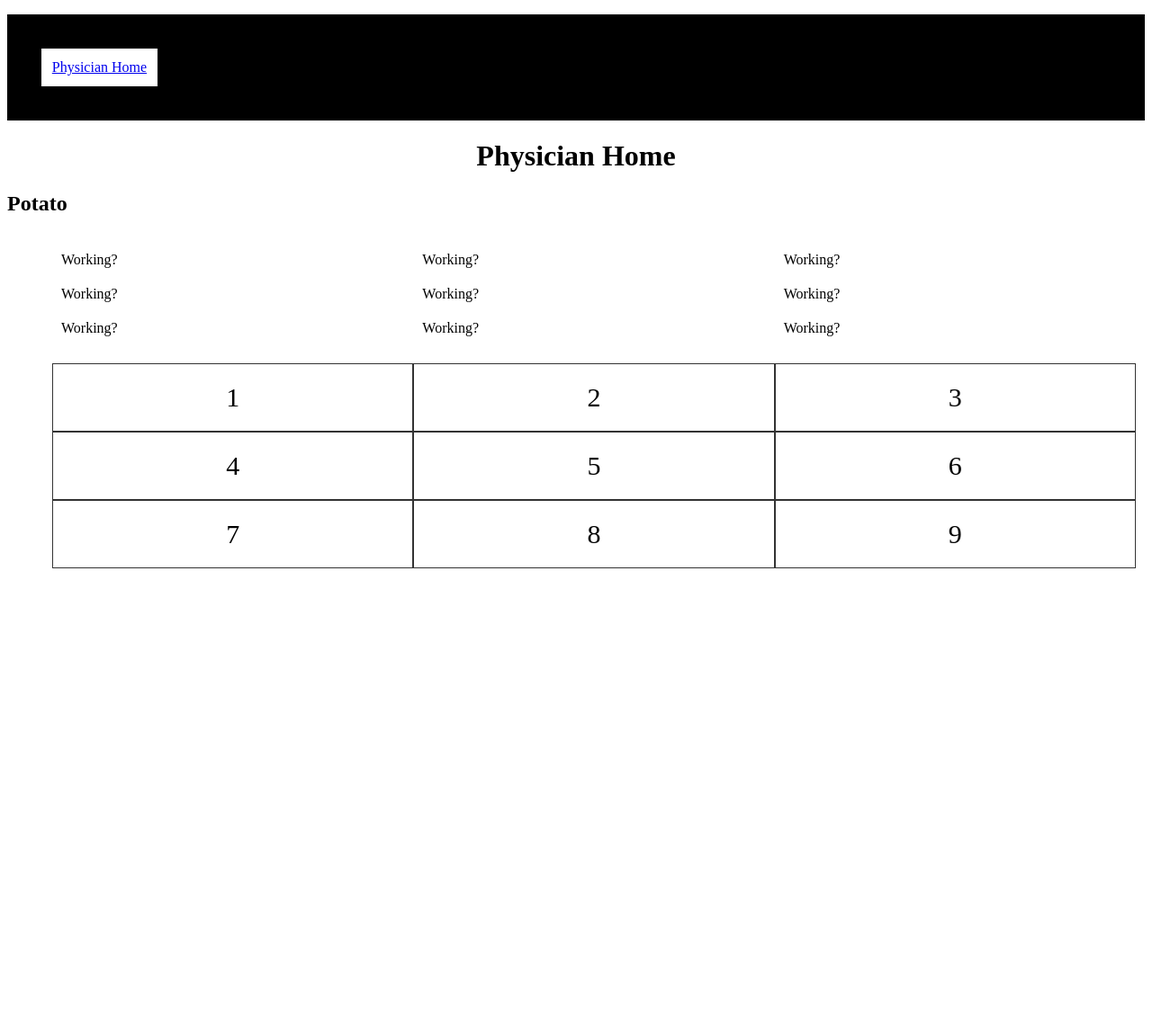
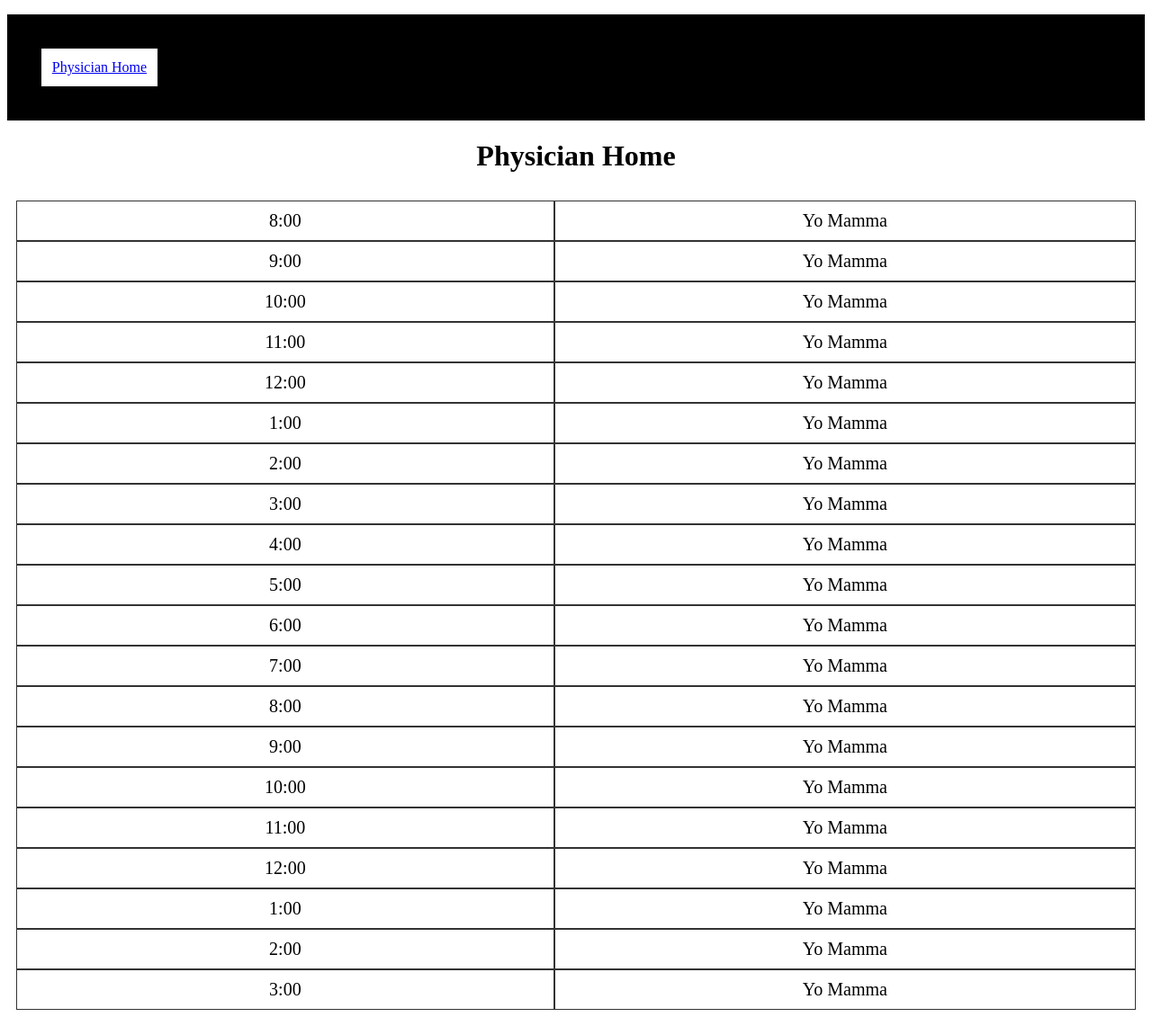
Before and after one commit to zaneddennis/trajan, a Django app: page /trajan/physician/1/ in a window 1280 px wide. Shown: the whole page at 90% size. Before the commit the page ends 632 px from the top, so only its background shows below. Run offline with Django 3.2, Linux system fonts and the light colour scheme.

Commit message:
Finished the home screen

```diff
--- a/trajan/static/trajan/physicianHome.css
+++ b/trajan/static/trajan/physicianHome.css
@@ -1,16 +1,19 @@
 .grid-container {
   display: grid;
-  grid-template-columns: auto auto auto;
+  grid-template-columns: auto auto;
   padding: 10px;
 }
 .grid-item {
   background-color: rgba(255, 255, 255, 0.8);
   border: 1px solid rgba(0, 0, 0, 0.8);
-  padding: 20px;
-  font-size: 30px;
+  padding: 10px;
+  font-size: 20px;
   text-align: center;
 }
 h1{
   text-align: center;
   width: 100%;
 }
+.stuff{
+  display: inline-block;
+}
--- a/trajan/templates/trajan/physicianHome.html
+++ b/trajan/templates/trajan/physicianHome.html
@@ -14,33 +14,41 @@
      </ul>
    </nav>
 
-   <h1> Physician Home</h1>
-  <h2> Potato</h2>
-   <ul>
-     <div id ="board"class="grid-container">
+   <h1>Physician Home</h1>
+   <div id ="board" class="grid-container">
           <script>
-          for(x=0; x<9;x++)
+          var time = 7;
+          for(x=0; x<40;x++)
           {
             var board = document.createElement('div');
-            board.className = "grid-container";
-            board.innerText = "Working?"
+            board.className = "grid-item";
+
+
+            //Set the left hand column to the time
+            if(x%2==0)
+            {
+              time = time+1;
+
+              if(time>12)
+              {
+                time = 1;
+              }
+              board.innerText = time+':00'
+            }
+            //Set the middle column to patient name
+            if(x%2==1)
+            {
+              //get the patient name..
+              board.innerText = "Yo Mamma"
+            }
+
+
             document.getElementById('board').appendChild(board);
           }
           </script>
 
      </div>
-     <div class="grid-container">
-         <div class="grid-item">1</div>
-         <div class="grid-item">2</div>
-         <div class="grid-item">3</div>
-         <div class="grid-item">4</div>
-         <div class="grid-item">5</div>
-         <div class="grid-item">6</div>
-         <div class="grid-item">7</div>
-         <div class="grid-item">8</div>
-         <div class="grid-item">9</div>
-     </div>
-  </ul>
+
 
  </body>
 </html>
```
